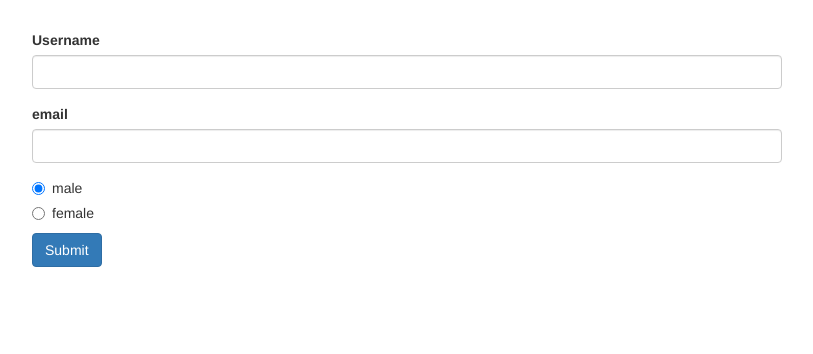
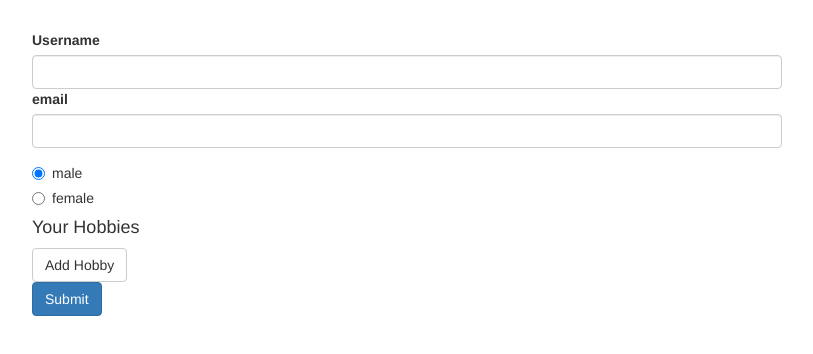
Before and after one commit to JoshSevy/ng-reactive-forms, an Angular app: page / in a window 1280 px wide. Shown: the top 354 px of the page, without its empty margins (233-1046 px from the left). Built offline with nearby package versions, Linux system fonts and the light colour scheme.

Commit message:
Add hobbies section to form control

```diff
--- a/src/app/app.component.html
+++ b/src/app/app.component.html
@@ -3,6 +3,7 @@
     <div class="col-xs-12 col-sm-10 col-md-8 col-sm-offset-1 col-md-offset-2">
       <form [formGroup]="signupForm" (ngSubmit)="onSubmit()">
         <div class="form-group">
+          <div formGroupName="userData">
             <label for="username">Username</label>
             <input
               type="text"
@@ -10,10 +11,9 @@
               formControlName="username"
               class="form-control">
               <span
-              *ngIf="!signupForm.get('username').valid && signupForm.get('username').touched"
+                *ngIf="!signupForm.get('userData.username').valid && signupForm.get('userData.username').touched"
                 class="help-block">
               Please enter a valid username!</span>
-        </div>
             <div class="form-group">
               <label for="email">email</label>
               <input
@@ -22,9 +22,11 @@
                 formControlName="email"
                 class="form-control">
                 <span
-              *ngIf="!signupForm.get('email').valid && signupForm.get('email').touched"
+                  *ngIf="!signupForm.get('userData.email').valid && signupForm.get('userData.email').touched"
                   class="help-block">
                 Please enter a valid email!</span>
+            </div>
+          </div>
         </div>
         <div class="radio" *ngFor="let gender of genders">
           <label>
@@ -33,6 +35,19 @@
               formControlName="gender"
               [value]="gender">{{ gender }}
           </label>
+        </div>
+        <div formArrayName='hobbies'>
+          <h4>Your Hobbies</h4>
+          <button
+            class="btn btn-default"
+            type="button"
+            (click)="onAddHobbies()">Add Hobby</button>
+            <div
+              class="form-group"
+              *ngFor="let hobbyControl of getControls(); let i = index"
+            >
+              <input type="text" class="form-control" [formControlName]="i">
+            </div>
         </div>
         <span
               *ngIf="!signupForm.valid && signupForm.touched"
--- a/src/app/app.component.ts
+++ b/src/app/app.component.ts
@@ -1,5 +1,5 @@
 import { Component, OnInit } from '@angular/core';
-import { FormControl, FormGroup, Validators } from '@angular/forms';
+import { FormArray, FormControl, FormGroup, Validators } from '@angular/forms';
 
 @Component({
   selector: 'app-root',
@@ -12,13 +12,26 @@
 
   ngOnInit() {
     this.signupForm = new FormGroup({
-      'username': new FormControl(null, Validators.required),
-      'email': new FormControl(null, [Validators.required, Validators.email]),
-      'gender': new FormControl('male')
+      'userData': new FormGroup({
+        'username': new FormControl(null, Validators.required),
+        'email': new FormControl(null, [Validators.required, Validators.email])
+
+      }),
+      'gender': new FormControl('male'),
+      'hobbies': new FormArray([])
     });
   }
 
   onSubmit() {
     console.log(this.signupForm)
   }
+
+  onAddHobbies() {
+    const control = new FormControl(null, Validators.required);
+    (<FormArray>this.signupForm.get('hobbies')).push(control)
+  }
+
+  getControls() {
+    return (<FormArray>this.signupForm.get('hobbies')).controls;
+  }
 }
```
Lines whose indentation alone changed are shown as unchanged.
